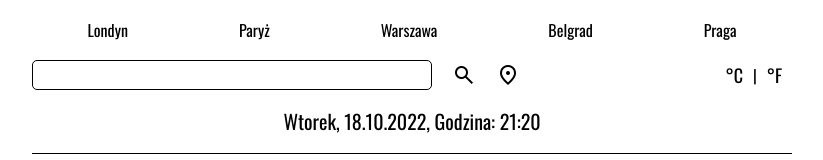
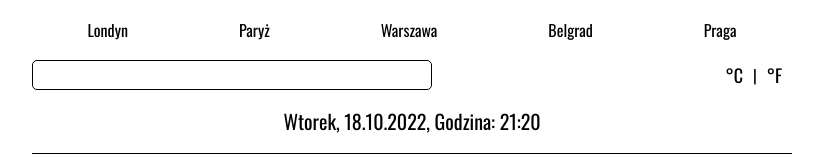
Before and after one commit to carterstorm/react-weather-app, a React (Create React App) app: page / in a window 1280 px wide. Shown: the top 160 px of the page, without its empty margins (228-1051 px from the left). Built offline with nearby package versions, Linux system fonts and the light colour scheme.

Commit message:
changed icons from google to *.svf files

```diff
--- a/src/MainWrapper/Header/Container/index.js
+++ b/src/MainWrapper/Header/Container/index.js
@@ -1,21 +1,15 @@
 import { Button } from "../Button";
 import { CitySearchInput, Location, TemperatureButtons, Wrapper } from "./styled";
+import search from "../../../svg/search.svg";
+import location from "../../../svg/location.svg";
 
 export const Container = () => {
     return (
         <Wrapper>
             <Location>
                 <CitySearchInput />
-                <Button content=
-                    {
-                        <span className="material-symbols-outlined">search</span>
-                    }
-                />
-                <Button content=
-                    {
-                        <span className="material-symbols-outlined">location_on</span>
-                    }
-                />
+                <Button img={search} />
+                <Button img={location} />
             </Location>
             <TemperatureButtons>
                 <Button content={"°C"} />
```
